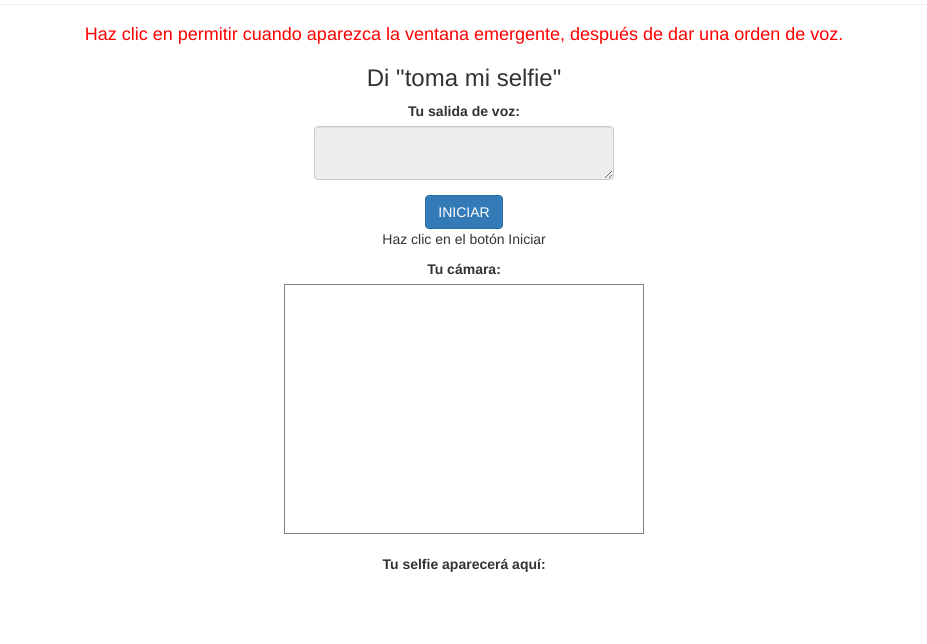
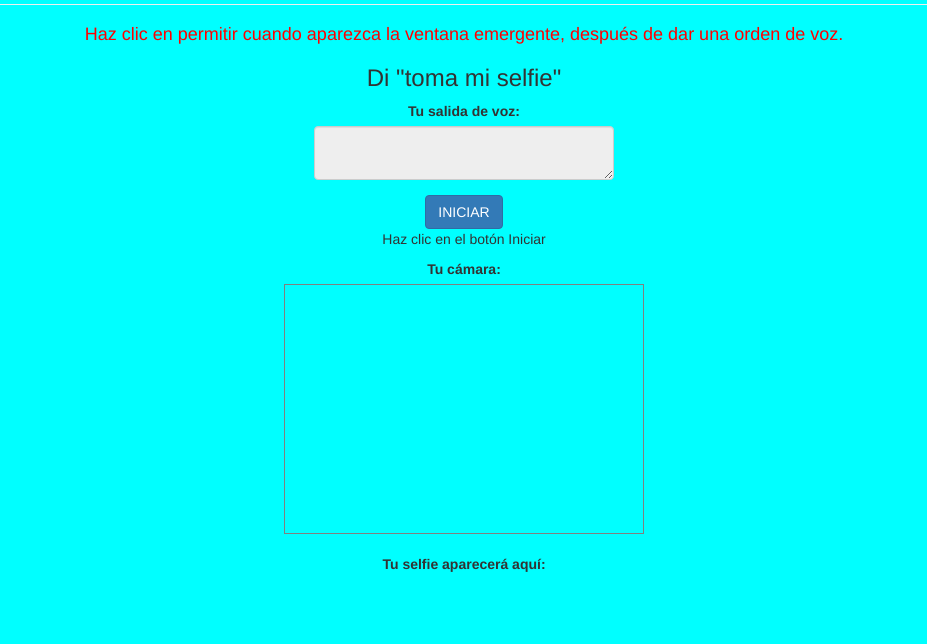
Before and after one commit to almagarom/Selfie, a plain HTML site: page index.html in a window 1280 px wide. Shown: the part 156-800 px from the top of the page, without its empty margins (176-1103 px from the left). Drawn offline with nearby package versions, Linux system fonts and the light colour scheme; a script that the page names is missing.

Commit message:
Update CSS
Add background color

```diff
--- a/style.css
+++ b/style.css
@@ -17,3 +17,6 @@
 {
     width: 300px;
 }
+body{
+    background-color:cyan
+}
```
